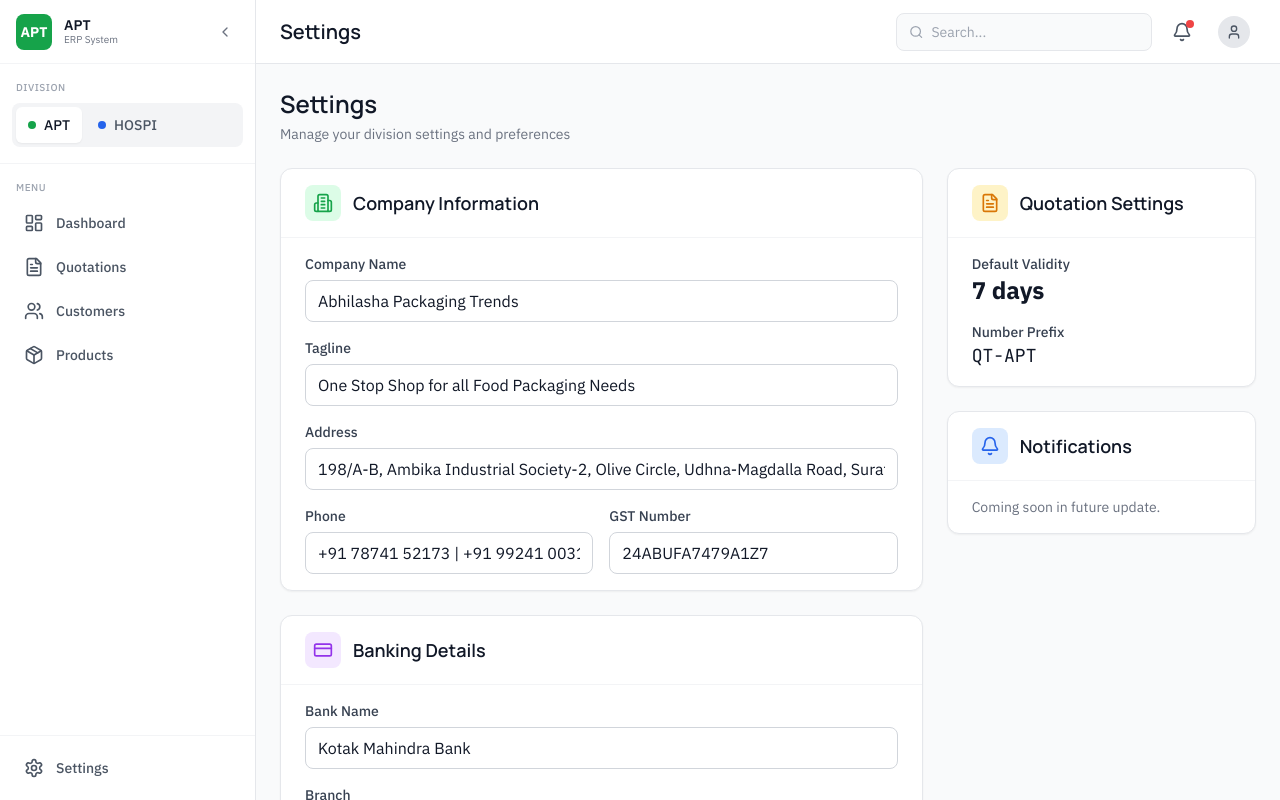
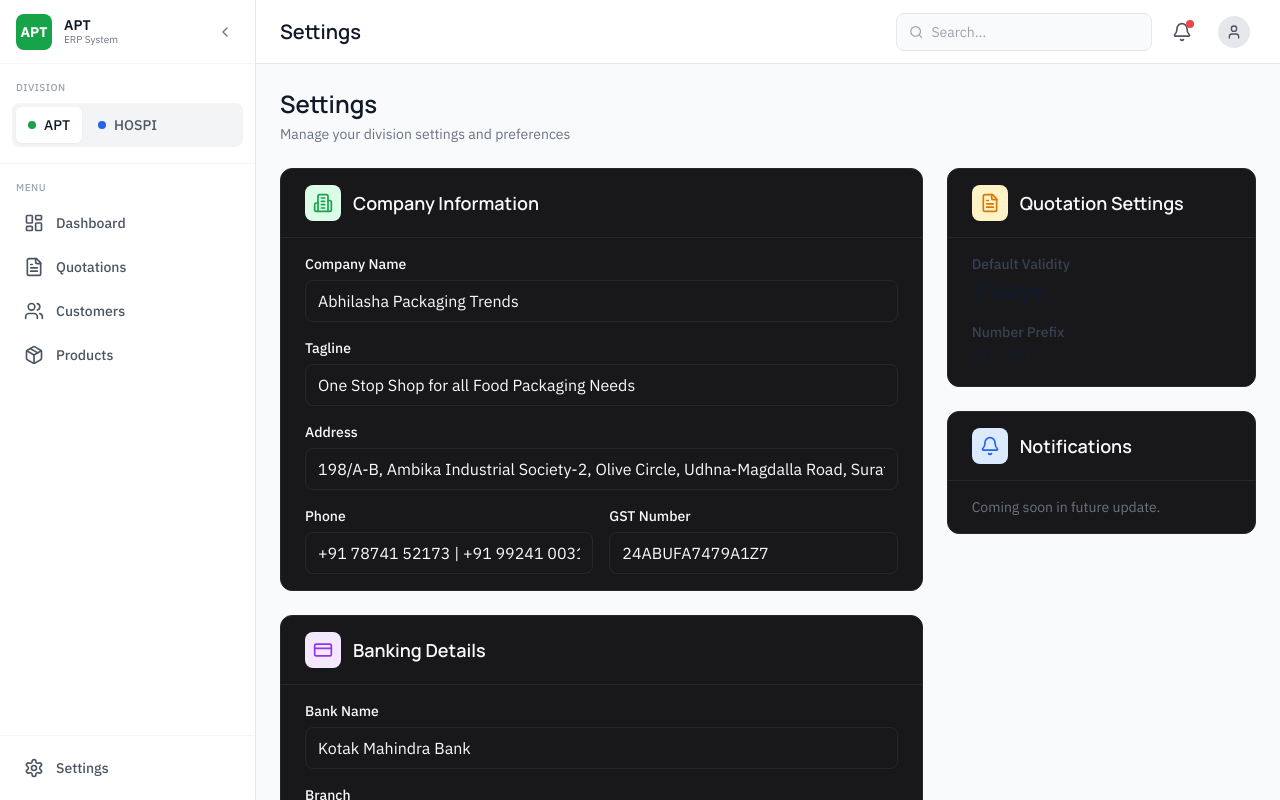
Before and after one commit to Abby230703/Equinox-Hub, a Next.js app: page /settings in a window 1280 px wide. Shown: the top 800 px of the page. Built offline with nearby package versions, Linux system fonts and the light colour scheme.

Commit message:
auto-commit for 190751b7-f8ce-40e4-9832-2ad9715e2065

```diff
--- a/src/components/ui/badge.tsx
+++ b/src/components/ui/badge.tsx
@@ -2,19 +2,20 @@ import * as React from "react";
 import { cn } from "@/lib/utils";
 
 export interface BadgeProps extends React.HTMLAttributes<HTMLSpanElement> {
-  variant?: "default" | "success" | "warning" | "danger" | "info" | "secondary";
+  variant?: "default" | "success" | "warning" | "danger" | "info" | "secondary" | "outline";
   size?: "sm" | "md";
 }
 
 const Badge = React.forwardRef<HTMLSpanElement, BadgeProps>(
   ({ className, variant = "default", size = "md", children, ...props }, ref) => {
     const variants = {
-      default: "bg-gray-100 text-gray-700",
-      success: "bg-green-100 text-green-700",
-      warning: "bg-amber-100 text-amber-700",
-      danger: "bg-red-100 text-red-700",
-      info: "bg-blue-100 text-blue-700",
-      secondary: "bg-purple-100 text-purple-700",
+      default: "bg-zinc-700 text-zinc-300",
+      success: "bg-emerald-500/10 text-emerald-500 border border-emerald-500/20",
+      warning: "bg-amber-500/10 text-amber-500 border border-amber-500/20",
+      danger: "bg-red-500/10 text-red-500 border border-red-500/20",
+      info: "bg-blue-500/10 text-blue-400 border border-blue-500/20",
+      secondary: "bg-zinc-800 text-zinc-400 border border-zinc-700",
+      outline: "border border-border text-muted-foreground",
     };
 
     const sizes = {
@@ -41,6 +42,23 @@ const Badge = React.forwardRef<HTMLSpanElement, BadgeProps>(
 
 Badge.displayName = "Badge";
 
+// Validation badge for import system
+interface ValidationBadgeProps {
+  status: "valid" | "warning" | "error";
+}
+
+const ValidationBadge: React.FC<ValidationBadgeProps> = ({ status }) => {
+  const config: Record<string, { label: string; variant: BadgeProps["variant"] }> = {
+    valid: { label: "Valid", variant: "success" },
+    warning: { label: "Warning", variant: "warning" },
+    error: { label: "Error", variant: "danger" },
+  };
+
+  const { label, variant } = config[status] || config.valid;
+
+  return <Badge variant={variant}>{label}</Badge>;
+};
+
 // Status-specific badge for quotations
 interface StatusBadgeProps {
   status: "DRAFT" | "SENT" | "ACCEPTED" | "REJECTED" | "EXPIRED";
@@ -63,4 +81,4 @@ const StatusBadge: React.FC<StatusBadgeProps> = ({ status }) => {
   return <Badge variant={variant}>{label}</Badge>;
 };
 
-export { Badge, StatusBadge };
+export { Badge, StatusBadge, ValidationBadge };
--- a/src/components/ui/button.tsx
+++ b/src/components/ui/button.tsx
@@ -3,7 +3,7 @@ import { cn } from "@/lib/utils";
 
 export interface ButtonProps
   extends React.ButtonHTMLAttributes<HTMLButtonElement> {
-  variant?: "primary" | "secondary" | "outline" | "ghost" | "danger";
+  variant?: "primary" | "secondary" | "outline" | "ghost" | "danger" | "success";
   size?: "sm" | "md" | "lg";
   isLoading?: boolean;
 }
@@ -22,17 +22,18 @@ const Button = React.forwardRef<HTMLButtonElement, ButtonProps>(
     ref
   ) => {
     const baseStyles =
-      "inline-flex items-center justify-center font-medium transition-all duration-200 rounded-lg focus:outline-none focus:ring-2 focus:ring-offset-2 disabled:opacity-50 disabled:cursor-not-allowed";
+      "inline-flex items-center justify-center font-medium rounded-lg focus:outline-none focus:ring-2 focus:ring-offset-2 focus:ring-offset-background disabled:opacity-50 disabled:cursor-not-allowed";
 
     const variants = {
       primary:
-        "bg-gray-900 text-white hover:bg-gray-800 focus:ring-gray-900 shadow-sm",
+        "bg-foreground text-background hover:bg-zinc-200 focus:ring-foreground",
       secondary:
-        "bg-gray-100 text-gray-900 hover:bg-gray-200 focus:ring-gray-500",
+        "bg-secondary text-secondary-foreground hover:bg-zinc-700 focus:ring-secondary",
       outline:
-        "border-2 border-gray-300 text-gray-700 hover:bg-gray-50 focus:ring-gray-500",
-      ghost: "text-gray-700 hover:bg-gray-100 focus:ring-gray-500",
-      danger: "bg-red-600 text-white hover:bg-red-700 focus:ring-red-500",
+        "border border-border text-foreground hover:bg-secondary focus:ring-border",
+      ghost: "text-foreground hover:bg-secondary focus:ring-secondary",
+      danger: "bg-destructive text-destructive-foreground hover:bg-red-600 focus:ring-destructive",
+      success: "bg-emerald-500 text-white hover:bg-emerald-600 focus:ring-emerald-500",
     };
 
     const sizes = {
--- a/src/components/ui/card.tsx
+++ b/src/components/ui/card.tsx
@@ -11,7 +11,7 @@ const Card = React.forwardRef<HTMLDivElement, CardProps>(
       <div
         ref={ref}
         className={cn(
-          "bg-white rounded-xl border border-gray-200 shadow-sm",
+          "bg-card rounded-xl border border-border",
           className
         )}
         {...props}
@@ -31,7 +31,7 @@ const CardHeader = React.forwardRef<
   return (
     <div
       ref={ref}
-      className={cn("px-6 py-4 border-b border-gray-100", className)}
+      className={cn("px-6 py-4 border-b border-border", className)}
       {...props}
     >
       {children}
@@ -48,7 +48,7 @@ const CardTitle = React.forwardRef<
   return (
     <h3
       ref={ref}
-      className={cn("text-lg font-semibold text-gray-900", className)}
+      className={cn("text-lg font-semibold text-foreground", className)}
       {...props}
     >
       {children}
@@ -57,6 +57,23 @@ const CardTitle = React.forwardRef<
 });
 
 CardTitle.displayName = "CardTitle";
+
+const CardDescription = React.forwardRef<
+  HTMLParagraphElement,
+  React.HTMLAttributes<HTMLParagraphElement>
+>(({ className, children, ...props }, ref) => {
+  return (
+    <p
+      ref={ref}
+      className={cn("text-sm text-muted-foreground mt-1", className)}
+      {...props}
+    >
+      {children}
+    </p>
+  );
+});
+
+CardDescription.displayName = "CardDescription";
 
 const CardContent = React.forwardRef<
   HTMLDivElement,
@@ -71,4 +88,17 @@ const CardContent = React.forwardRef<
 
 CardContent.displayName = "CardContent";
 
-export { Card, CardHeader, CardTitle, CardContent };
+const CardFooter = React.forwardRef<
+  HTMLDivElement,
+  React.HTMLAttributes<HTMLDivElement>
+>(({ className, children, ...props }, ref) => {
+  return (
+    <div ref={ref} className={cn("px-6 py-4 border-t border-border", className)} {...props}>
+      {children}
+    </div>
+  );
+});
+
+CardFooter.displayName = "CardFooter";
+
+export { Card, CardHeader, CardTitle, CardDescription, CardContent, CardFooter };
--- a/src/components/ui/index.ts
+++ b/src/components/ui/index.ts
@@ -1,4 +1,5 @@
 export { Button, type ButtonProps } from "./button";
 export { Input, type InputProps } from "./input";
-export { Card, CardHeader, CardTitle, CardContent } from "./card";
-export { Badge, StatusBadge, type BadgeProps } from "./badge";
+export { Select, type SelectProps } from "./select";
+export { Card, CardHeader, CardTitle, CardDescription, CardContent, CardFooter } from "./card";
+export { Badge, StatusBadge, ValidationBadge, type BadgeProps } from "./badge";
--- a/src/components/ui/input.tsx
+++ b/src/components/ui/input.tsx
@@ -16,7 +16,7 @@ const Input = React.forwardRef<HTMLInputElement, InputProps>(
         {label && (
           <label
             htmlFor={inputId}
-            className="block text-sm font-medium text-gray-700 mb-1.5"
+            className="block text-sm font-medium text-foreground mb-1.5"
           >
             {label}
           </label>
@@ -25,18 +25,17 @@ const Input = React.forwardRef<HTMLInputElement, InputProps>(
           type={type}
           id={inputId}
           className={cn(
-            "w-full px-3 py-2 rounded-lg border border-gray-300 bg-white text-gray-900",
-            "placeholder:text-gray-400",
-            "focus:outline-none focus:ring-2 focus:ring-gray-900 focus:border-transparent",
-            "disabled:bg-gray-50 disabled:text-gray-500 disabled:cursor-not-allowed",
-            "transition-all duration-200",
-            error && "border-red-500 focus:ring-red-500",
+            "w-full px-3 py-2 rounded-lg border border-border bg-card text-foreground",
+            "placeholder:text-muted-foreground",
+            "focus:outline-none focus:ring-2 focus:ring-ring focus:border-transparent",
+            "disabled:bg-secondary disabled:text-muted-foreground disabled:cursor-not-allowed",
+            error && "border-destructive focus:ring-destructive",
             className
           )}
           ref={ref}
           {...props}
         />
-        {error && <p className="mt-1.5 text-sm text-red-600">{error}</p>}
+        {error && <p className="mt-1.5 text-sm text-destructive">{error}</p>}
       </div>
     );
   }
--- /dev/null
+++ b/src/components/ui/select.tsx
@@ -0,0 +1,55 @@
+import * as React from "react";
+import { cn } from "@/lib/utils";
+import { ChevronDown } from "lucide-react";
+
+export interface SelectProps
+  extends React.SelectHTMLAttributes<HTMLSelectElement> {
+  label?: string;
+  error?: string;
+  options: { value: string | number; label: string }[];
+}
+
+const Select = React.forwardRef<HTMLSelectElement, SelectProps>(
+  ({ className, label, error, id, options, ...props }, ref) => {
+    const selectId = id || label?.toLowerCase().replace(/\s+/g, "-");
+
+    return (
+      <div className="w-full">
+        {label && (
+          <label
+            htmlFor={selectId}
+            className="block text-sm font-medium text-foreground mb-1.5"
+          >
+            {label}
+          </label>
+        )}
+        <div className="relative">
+          <select
+            id={selectId}
+            className={cn(
+              "w-full px-3 py-2 rounded-lg border border-border bg-card text-foreground appearance-none",
+              "focus:outline-none focus:ring-2 focus:ring-ring focus:border-transparent",
+              "disabled:bg-secondary disabled:text-muted-foreground disabled:cursor-not-allowed",
+              error && "border-destructive focus:ring-destructive",
+              className
+            )}
+            ref={ref}
+            {...props}
+          >
+            {options.map((option) => (
+              <option key={option.value} value={option.value}>
+                {option.label}
+              </option>
+            ))}
+          </select>
+          <ChevronDown className="absolute right-3 top-1/2 -translate-y-1/2 w-4 h-4 text-muted-foreground pointer-events-none" />
+        </div>
+        {error && <p className="mt-1.5 text-sm text-destructive">{error}</p>}
+      </div>
+    );
+  }
+);
+
+Select.displayName = "Select";
+
+export { Select };
```
